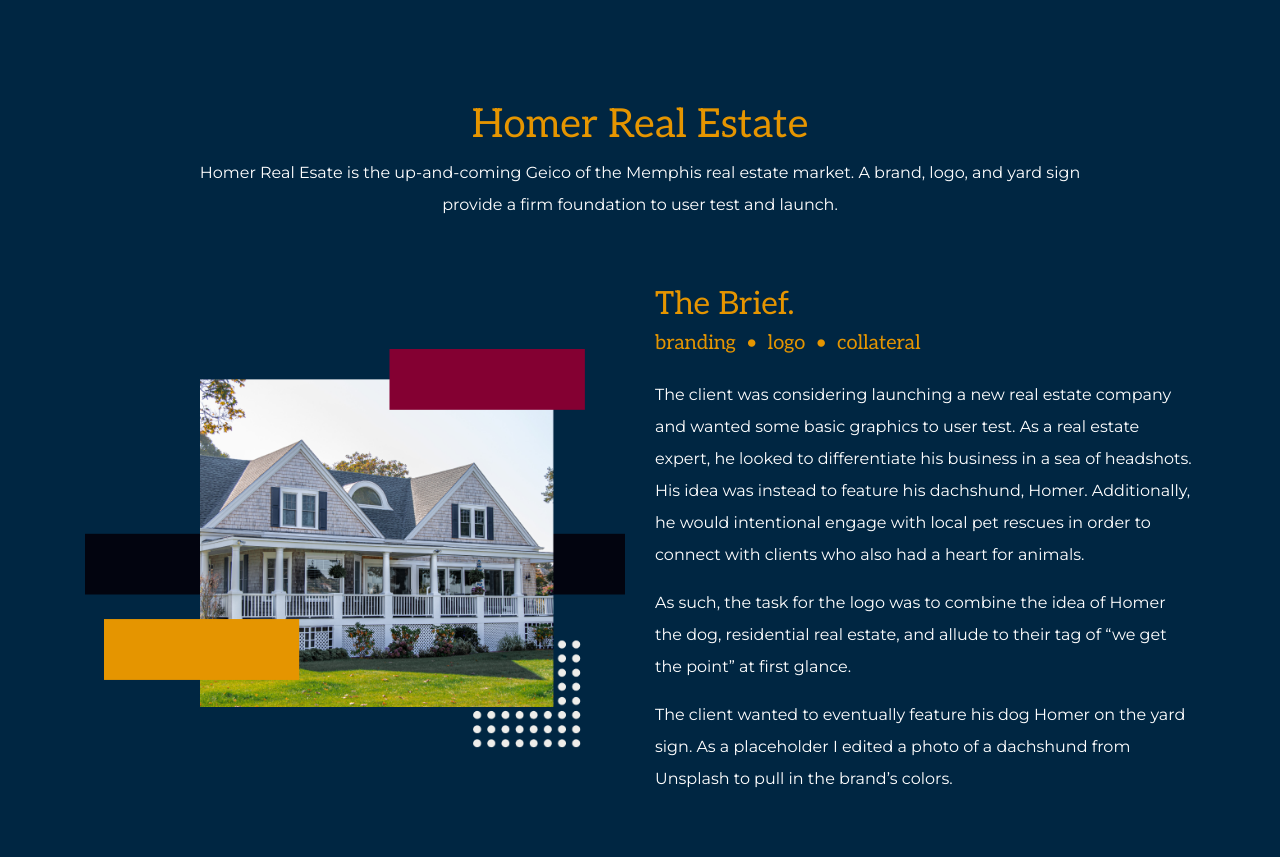
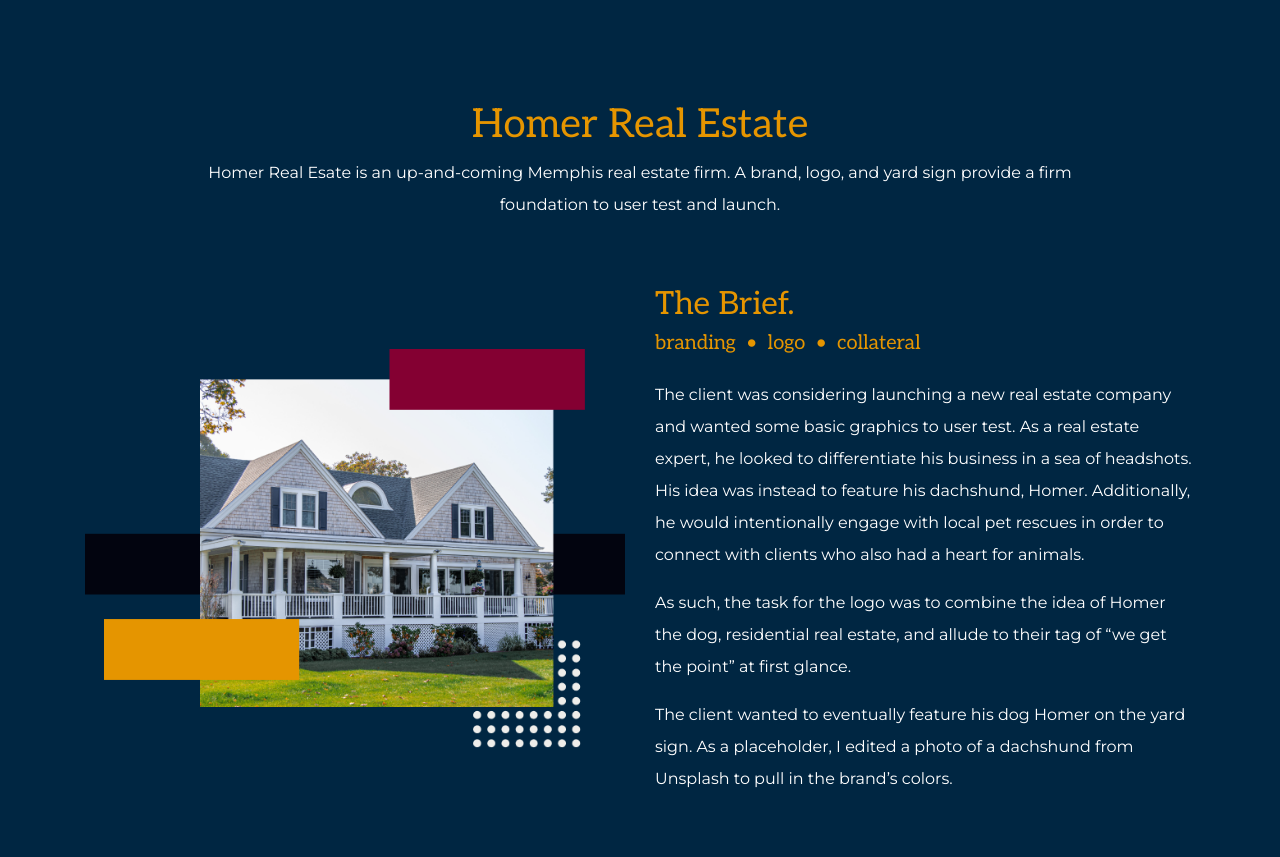
Before and after one commit to sawiggins/portfolio, a Gatsby site: page /portfolio/homer-real-estate in a window 1280 px wide. Shown: the part 62-919 px from the top of the page. Built offline with nearby package versions, Linux system fonts and the light colour scheme; Gatsby itself is replaced by a stand-in of ours.

Commit message:
fix: typos

```diff
--- a/src/pages/portfolio/homer-real-estate.js
+++ b/src/pages/portfolio/homer-real-estate.js
@@ -15,7 +15,7 @@ const HomerRealEstate = ({ data }) => {
       <PortfolioNav />
       <PortfolioHeader
         title="Homer Real Estate"
-        description='Homer Real Esate is the up-and-coming Geico of the Memphis real estate market. A brand, logo, and yard sign provide a firm foundation to user test and launch.'
+        description='Homer Real Esate is an up-and-coming Memphis real estate firm. A brand, logo, and yard sign provide a firm foundation to user test and launch.'
       />
       <Container>
         <Row className='align-items-center'>
@@ -26,13 +26,13 @@ const HomerRealEstate = ({ data }) => {
             <h2 className="mb-2">The Brief.</h2>
             <h5 className="mb-4">branding&nbsp;&nbsp;•&nbsp;&nbsp;logo&nbsp;&nbsp;•&nbsp;&nbsp;collateral</h5>
             <p>
-              The client was considering launching a new real estate company and wanted some basic graphics to user test. As a real estate expert, he looked to differentiate his business in a sea of headshots. His idea was instead to feature his dachshund, Homer. Additionally, he would intentional engage with local pet rescues in order to connect with clients who also had a heart for animals.
+              The client was considering launching a new real estate company and wanted some basic graphics to user test. As a real estate expert, he looked to differentiate his business in a sea of headshots. His idea was instead to feature his dachshund, Homer. Additionally, he would intentionally engage with local pet rescues in order to connect with clients who also had a heart for animals.
             </p>
             <p>
               As such, the task for the logo was to combine the idea of Homer the dog, residential real estate, and allude to their tag of “we get the point” at first glance.
             </p>
             <p>
-              The client wanted to eventually feature his dog Homer on the yard sign. As a placeholder I edited a photo of a dachshund from Unsplash to pull in the brand’s colors.
+              The client wanted to eventually feature his dog Homer on the yard sign. As a placeholder, I edited a photo of a dachshund from Unsplash to pull in the brand’s colors.
             </p>
           </Col>
         </Row>
--- a/src/pages/portfolio/mid-south-culinary-alliance.js
+++ b/src/pages/portfolio/mid-south-culinary-alliance.js
@@ -29,7 +29,7 @@ const MSCA = ({ data }) => {
             In February 2020, I volunteered with AIGA’s Design for Good in order to provide a styleguide, logo, and mock-ups to be used later that month at <a href="https://www.givecampmemphis.org/" target="_blank" rel="noopener noreferrer" className="link-animate">GiveCamp Memphis</a>. At GiveCamp our team built out a website, a Salesforce org, and learning management system for the nonprofit.
             </p>
             <p>
-            The goal of the visual identity was to capture both energy that would appeal to youth looking to enter the program and sophistication to appeal to donors looking to partner with the organization. The cornerstone of the project was the logo that captures the lead chef mentoring two students as represented by the three chef hats.
+            The goal of the visual identity was to capture both energy that would appeal to youth and sophistication that would appeal to donors. The cornerstone of the project was the logo – the lead chef mentoring two students as represented by the three chef hats.
             </p>
           </Col>
         </Row>
```
